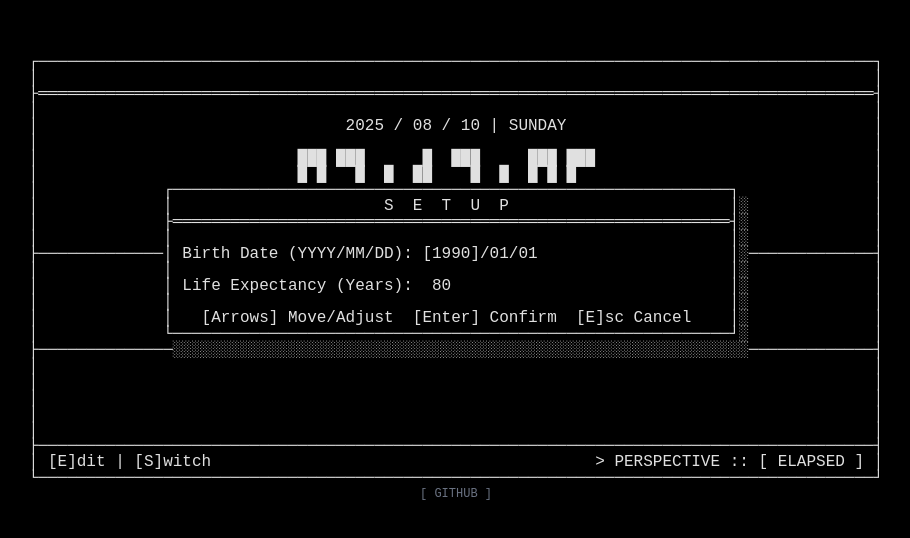
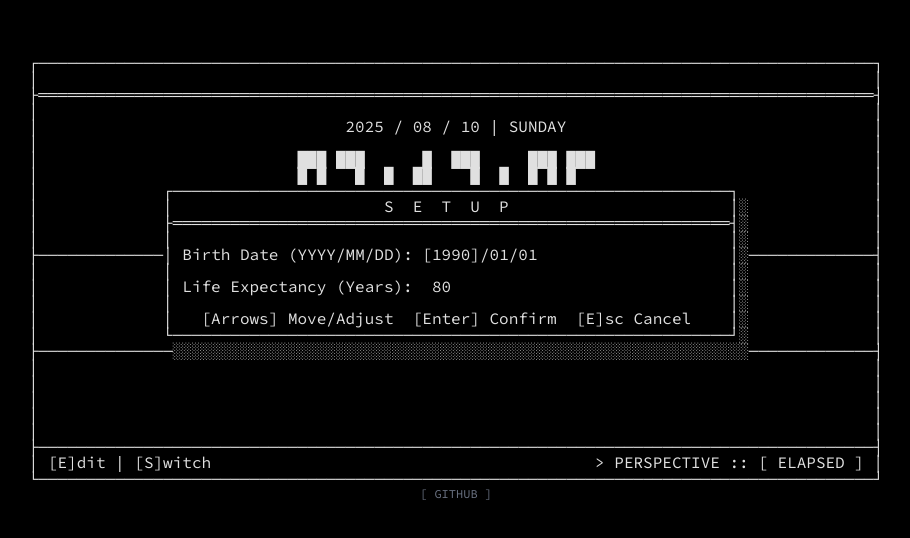
Before and after one commit to jomonylw/life-clock, a Next.js app: page / in a window 1280 px wide. Shown: the part 122-660 px from the top of the page, without its empty margins (184-1094 px from the left). Built offline with nearby package versions, Linux system fonts and the light colour scheme.

Commit message:
fix: update monospace font to 'Source Code Pro' and add font preconnect links

```diff
--- a/src/app/globals.css
+++ b/src/app/globals.css
@@ -30,7 +30,7 @@
 
 :root {
   /* Spacing, border-radius, and fonts are shared across themes */
-  --font-mono: monospace, Menlo, Monaco, 'Courier New';
+  --font-mono: 'Source Code Pro', monospace, Menlo, Monaco, 'Courier New';
 
   --spacing-xs: 4px;
   --spacing-sm: 8px;
--- a/src/app/layout.tsx
+++ b/src/app/layout.tsx
@@ -68,6 +68,18 @@ export default function RootLayout({
 }>) {
   return (
     <html lang="en">
+      <head>
+        <link rel="preconnect" href="https://fonts.googleapis.com" />
+        <link
+          rel="preconnect"
+          href="https://fonts.gstatic.com"
+          crossOrigin="anonymous"
+        />
+        <link
+          href="https://fonts.googleapis.com/css2?family=Source+Code+Pro:wght@400;700&display=swap"
+          rel="stylesheet"
+        />
+      </head>
       <body>
         <Script
           strategy="afterInteractive"
```
